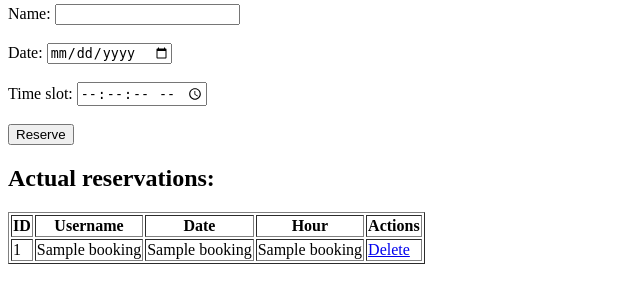
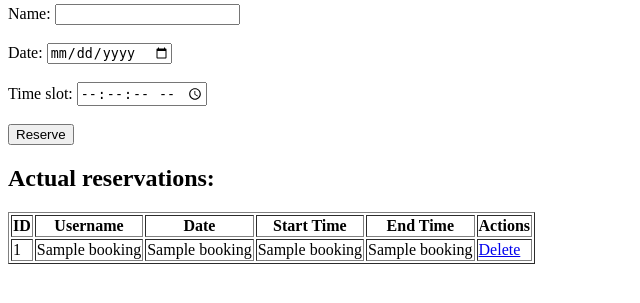
Before and after one commit to andreacicconardi94/WS_reservation, a Flask app: page / in a window 1280 px wide. Shown: the part 123-426 px from the top of the page, without its empty margins (0-640 px from the left). Run offline with Flask 3, Linux system fonts and the light colour scheme; a database or web service that is not in the repository returns one stand-in record (values such as "Sample title"); some libraries are stand-ins or nearby versions.

Commit message:
Added End Time Column

```diff
--- a/templates/index.html
+++ b/templates/index.html
@@ -29,7 +29,8 @@
             <th>ID</th>
             <th>Username</th>
             <th>Date</th>
-            <th>Hour</th>
+            <th>Start Time</th>
+            <th>End Time</th>
             <th>Actions</th>
         </tr>
         {% for booking in bookings %}
@@ -38,6 +39,7 @@
             <td>{{ booking[1] }}</td>
             <td>{{ booking[2] }}</td>
             <td>{{ booking[3] }}</td>
+            <td>{{ booking[4] }}</td>
             <td>
                 <a href="/cancel/{{ booking[0] }}">Delete</a>
             </td>
```
